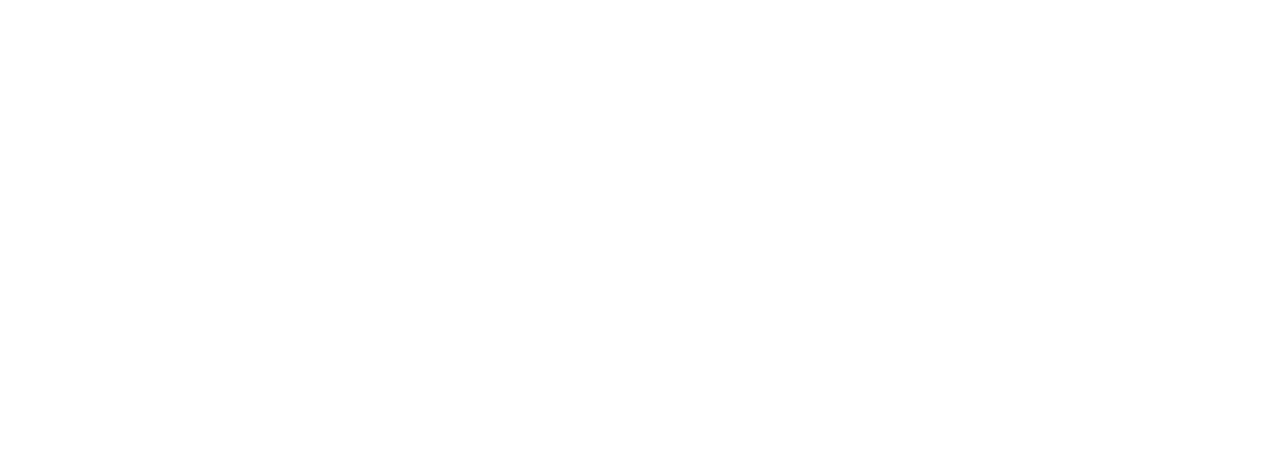
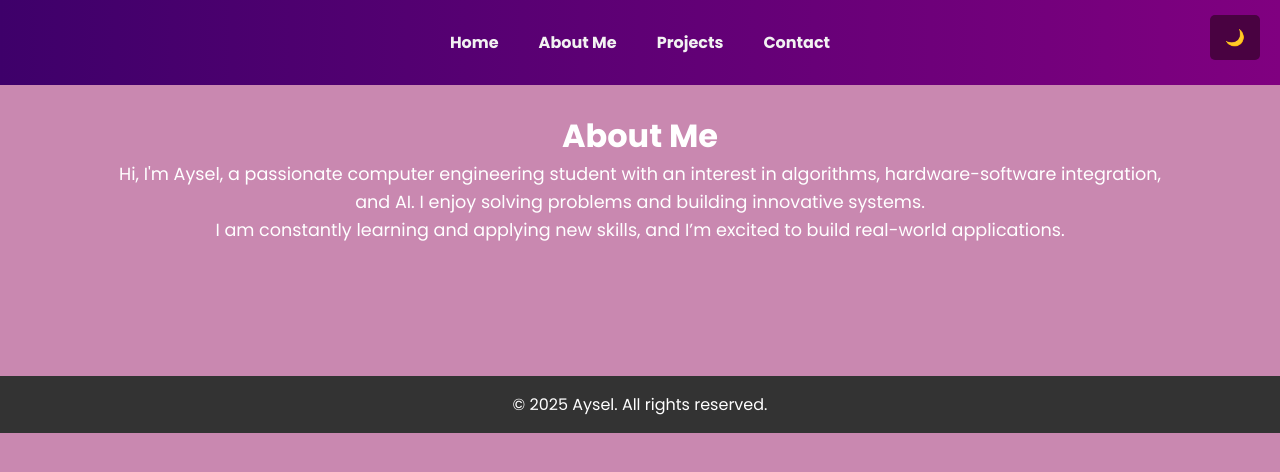
Before and after one commit to aysel-arpaci/portfolio, a plain HTML site: page about.html in a window 1280 px wide. Drawn offline with Linux system fonts and the light colour scheme.

Commit message:
Added About Me page

```diff
--- a/about.html
+++ b/about.html
@@ -0,0 +1,42 @@
+<!DOCTYPE html>
+<html lang="en">
+<head>
+    <meta charset="UTF-8">
+    <meta name="viewport" content="width=device-width, initial-scale=1.0">
+    <title>About Me - Aysel</title>
+    <link rel="stylesheet" href="styles/style.css">
+</head>
+<body>
+    <!-- Header -->
+    <header>
+        <nav>
+            <ul>
+                <li><a href="index.html">Home</a></li>
+                <li><a href="about.html">About Me</a></li>
+                <li><a href="projects.html">Projects</a></li>
+                <li><a href="contact.html">Contact</a></li>
+            </ul>
+        </nav>
+        <button id="dark-mode-toggle">🌙</button>
+    </header>
+
+    <!-- About Me Section -->
+    <section class="about-me">
+        <h1>About Me</h1>
+        <p>
+            Hi, I'm Aysel, a passionate computer engineering student with an interest in algorithms,
+            hardware-software integration, and AI. I enjoy solving problems and building innovative systems.
+        </p>
+        <p>
+            I am constantly learning and applying new skills, and I’m excited to build real-world applications.
+        </p>
+    </section>
+
+    <!-- Footer -->
+    <footer>
+        <p>© 2025 Aysel. All rights reserved.</p>
+    </footer>
+
+    <script src="scripts/script.js"></script>
+</body>
+</html>
--- a/scripts/script.js
+++ b/scripts/script.js
@@ -14,7 +14,7 @@ document.addEventListener("DOMContentLoaded", function () {
     // Check if dark mode was enabled before
     if (localStorage.getItem("dark-mode") === "enabled") {
         body.classList.add("dark-mode");
-        toggleButton.textContent = "☀️ Light Mode";
+        toggleButton.textContent = "☀️";
     }
 
     toggleButton.addEventListener("click", function () {
@@ -24,10 +24,10 @@ document.addEventListener("DOMContentLoaded", function () {
 
         if (body.classList.contains("dark-mode")) {
             localStorage.setItem("dark-mode", "enabled");
-            toggleButton.textContent = "☀️ Light Mode";
+            toggleButton.textContent = "☀️";
         } else {
             localStorage.setItem("dark-mode", "disabled");
-            toggleButton.textContent = "🌙 Dark Mode";
+            toggleButton.textContent = "🌙";
         }
     });
 });
--- a/styles/style.css
+++ b/styles/style.css
@@ -153,3 +153,33 @@ body {
     background: var(--button-hover);
     transform: scale(1.1);
 }
+
+/* About Me Page Styles */
+.about-me {
+    padding: 7rem;
+    text-align: center;
+}
+
+.about-me h1 {
+    font-size: 2rem;
+    color: var(--text-color);
+}
+
+.about-me p {
+    font-size: 1.1rem;
+    color: var(--text-color);
+    line-height: 1.6;
+}
+
+/* Footer Styling */
+footer {
+    text-align: center;
+    padding: 1rem;
+    background-color: #333;
+    color: #fff;
+}
+
+/* Smooth Scrolling */
+html {
+    scroll-behavior: smooth;
+}
```
Also changed, not shown: index.html (+2 -2 lines).
